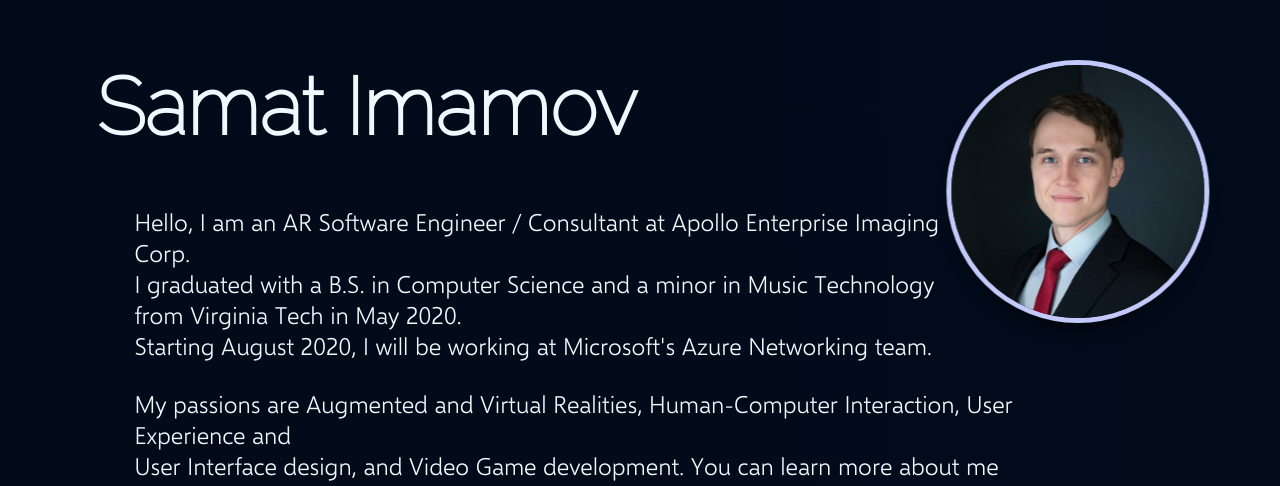
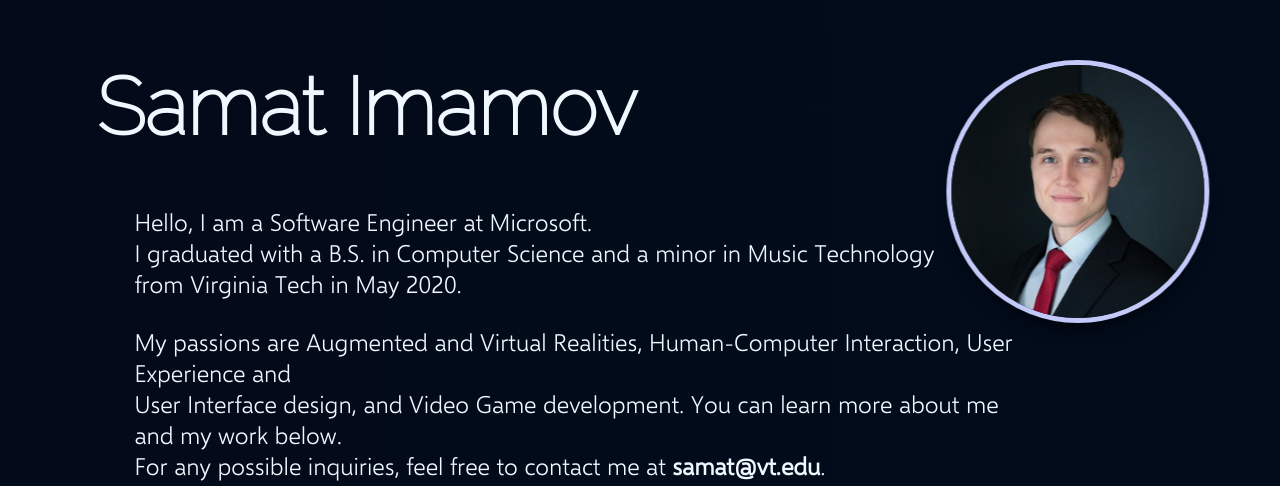
Before and after one commit to Samat-Imamov/Samat-Imamov.github.io, a plain HTML site: page index.html in a window 1280 px wide. Shown: the part 145-631 px from the top of the page. Drawn offline with Linux system fonts and the light colour scheme.

Commit message:
9.1.2020 update

```diff
--- a/index.html
+++ b/index.html
@@ -107,9 +107,8 @@
 				<img class="avatar" src="assets/images/profile.jpg">
 				<h1 class="name"><b>Samat Imamov</b></h1>
 				<p class="p1">
-					Hello, I am an AR Software Engineer / Consultant at Apollo Enterprise Imaging Corp. <br>
-					I graduated with a B.S. in Computer Science and a minor in Music Technology from Virginia Tech in May 2020. <br>
-					Starting August 2020, I will be working at Microsoft's Azure Networking team.
+					Hello, I am a Software Engineer at Microsoft. <br>
+					I graduated with a B.S. in Computer Science and a minor in Music Technology from Virginia Tech in May 2020.
 				</p>
 				<p class="p2">
 					My passions are Augmented and Virtual Realities, Human-Computer Interaction, User Experience and <br>User Interface design, and Video Game development.
```
